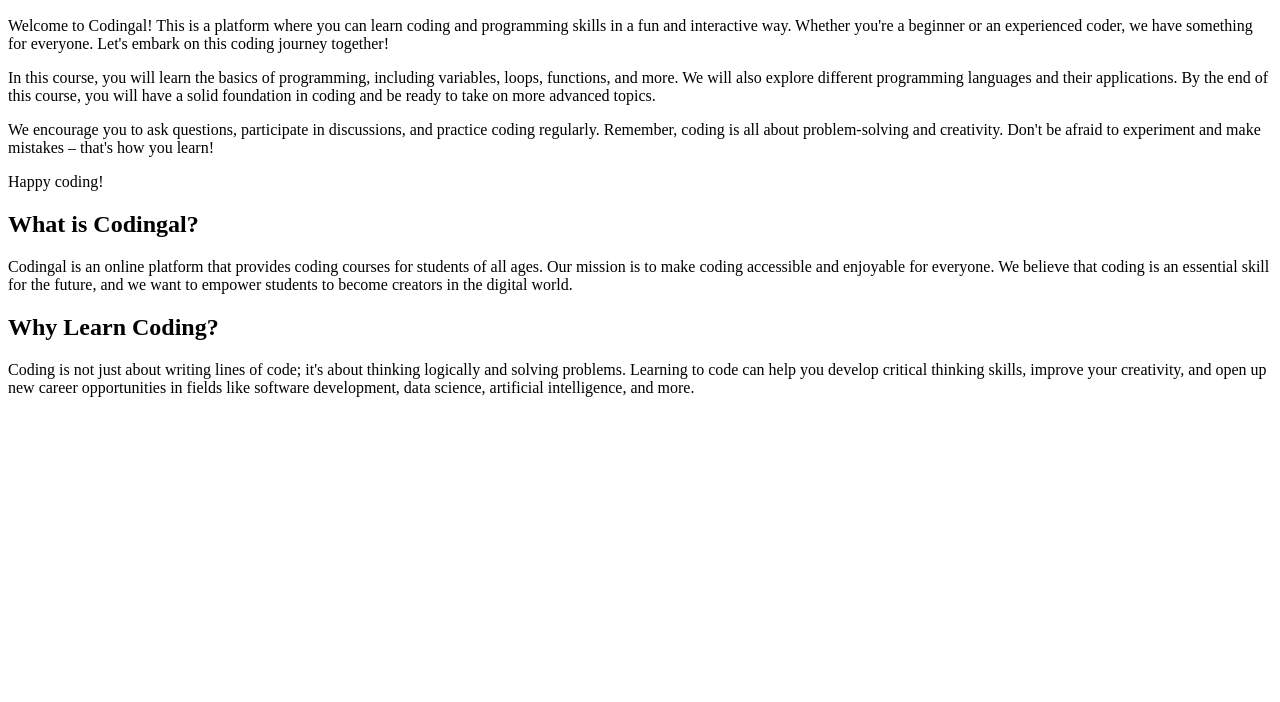
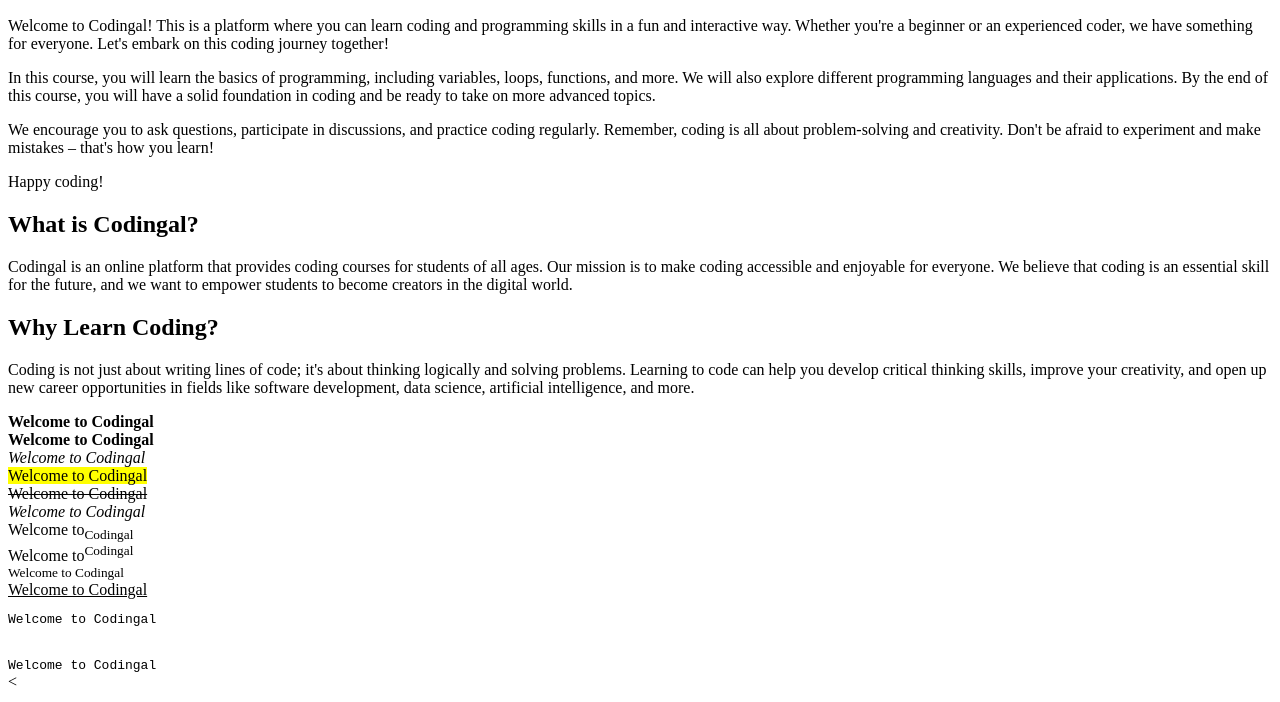
Before and after one commit to NihalLijesh/Web-Development, a plain HTML site: page Index.html in a window 1280 px wide. Shown: the part 98-800 px from the top of the page. Drawn offline with Linux system fonts and the light colour scheme.

Commit message:
Add files via upload

```diff
--- a/Index.html
+++ b/Index.html
@@ -19,5 +19,19 @@
 
 <h2>Why Learn Coding?</h2>
 <p>Coding is not just about writing lines of code; it's about thinking logically and solving problems. Learning to code can help you develop critical thinking skills, improve your creativity, and open up new career opportunities in fields like software development, data science, artificial intelligence, and more.</p>
+<b>Welcome to Codingal</b><br>
+<strong>Welcome to Codingal</strong><br>
+<em>Welcome to Codingal</em><br>
+<mark>Welcome to Codingal</mark><br>
+<del>Welcome to Codingal</del><br>
+<i>Welcome to Codingal</i><br>
+Welcome to<sub>Codingal</sub><br>
+Welcome to<sup>Codingal</sup><br>
+<small>Welcome to Codingal</small><br>
+<ins>Welcome to Codingal</ins><br>
+<pre>Welcome to Codingal</pre><br>
+<code>Welcome to Codingal</code><br>
+<
+
 </body>
 </html>
```
